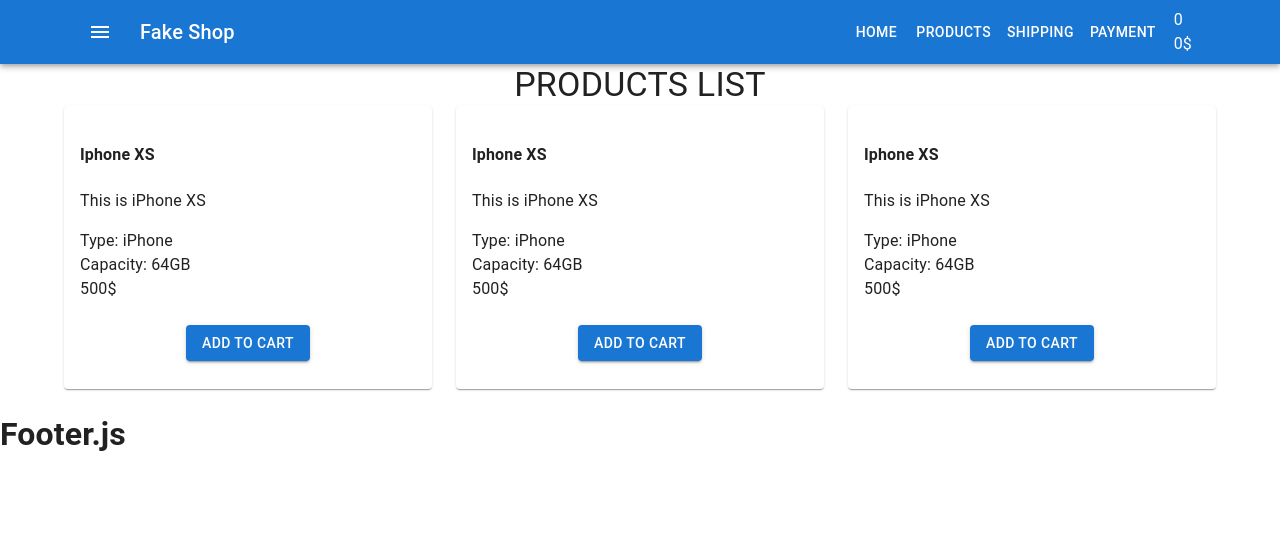
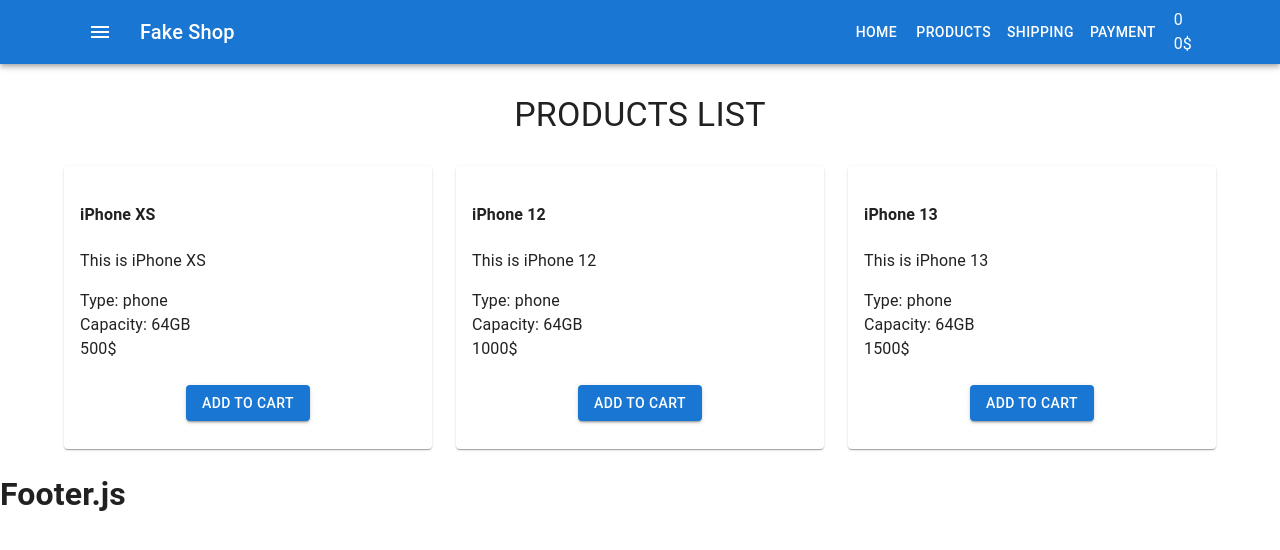
Before and after one commit to VladislavFuklev/FakeShop, a React (Create React App) app: page / in a window 1280 px wide. Shown: the top 550 px of the page. Built offline with nearby package versions, Linux system fonts and the light colour scheme.

Commit message:
добавил товары пропсами

```diff
--- a/src/components/Products/ProductsList.js
+++ b/src/components/Products/ProductsList.js
@@ -1,4 +1,4 @@
-import { Card, Grid, Typography } from '@mui/material'
+import { Grid, Typography } from '@mui/material'
 import React from 'react'
 import { ProductsListItem } from './ProductsListItem'
 
@@ -9,7 +9,7 @@
                 variant="h4"
                 align="center"
                 style={{
-                    margin: '30 0',
+                    margin: '30px 0',
                     textTransform: 'uppercase',
                 }}
             >
@@ -23,13 +23,31 @@
                 alignItems="center"
             >
                 <Grid item xs={12} sm={6} md={4}>
-                    <ProductsListItem />
+                    <ProductsListItem
+                        name="iPhone XS"
+                        description="This is iPhone XS"
+                        type="phone"
+                        capacity="64"
+                        price="500"
+                    />
                 </Grid>
                 <Grid item xs={12} sm={6} md={4}>
-                    <ProductsListItem />
+                    <ProductsListItem
+                        name="iPhone 12"
+                        description="This is iPhone 12"
+                        type="phone"
+                        capacity="64"
+                        price="1000"
+                    />
                 </Grid>
                 <Grid item xs={12} sm={6} md={4}>
-                    <ProductsListItem />
+                    <ProductsListItem
+                        name="iPhone 13"
+                        description="This is iPhone 13"
+                        type="phone"
+                        capacity="64"
+                        price="1500"
+                    />
                 </Grid>
             </Grid>
         </>
--- a/src/components/Products/ProductsListItem.js
+++ b/src/components/Products/ProductsListItem.js
@@ -2,16 +2,16 @@
 import { Button, Card, CardActions, CardContent } from '@mui/material'
 import "./ProductsListItem.scss"
 
-export const ProductsListItem = () => {
+export const ProductsListItem = (props) => {
     return (
         <>
             <Card>
                 <CardContent>
-                    <h4>Iphone XS</h4>
-                    <p>This is iPhone XS</p>
-                    <div>Type: iPhone</div>
-                    <div>Capacity: 64GB</div>
-                    <div>500$</div>
+                    <h4>{props.name}</h4>
+                    <p>{props.description}</p>
+                    <div>Type: {props.type}</div>
+                    <div>Capacity: {props.capacity}GB</div>
+                    <div>{props.price}$</div>
                 </CardContent>
                 <CardActions className='add-to-cart-block'>
                     <Button variant='contained'>Add to cart</Button>
```
